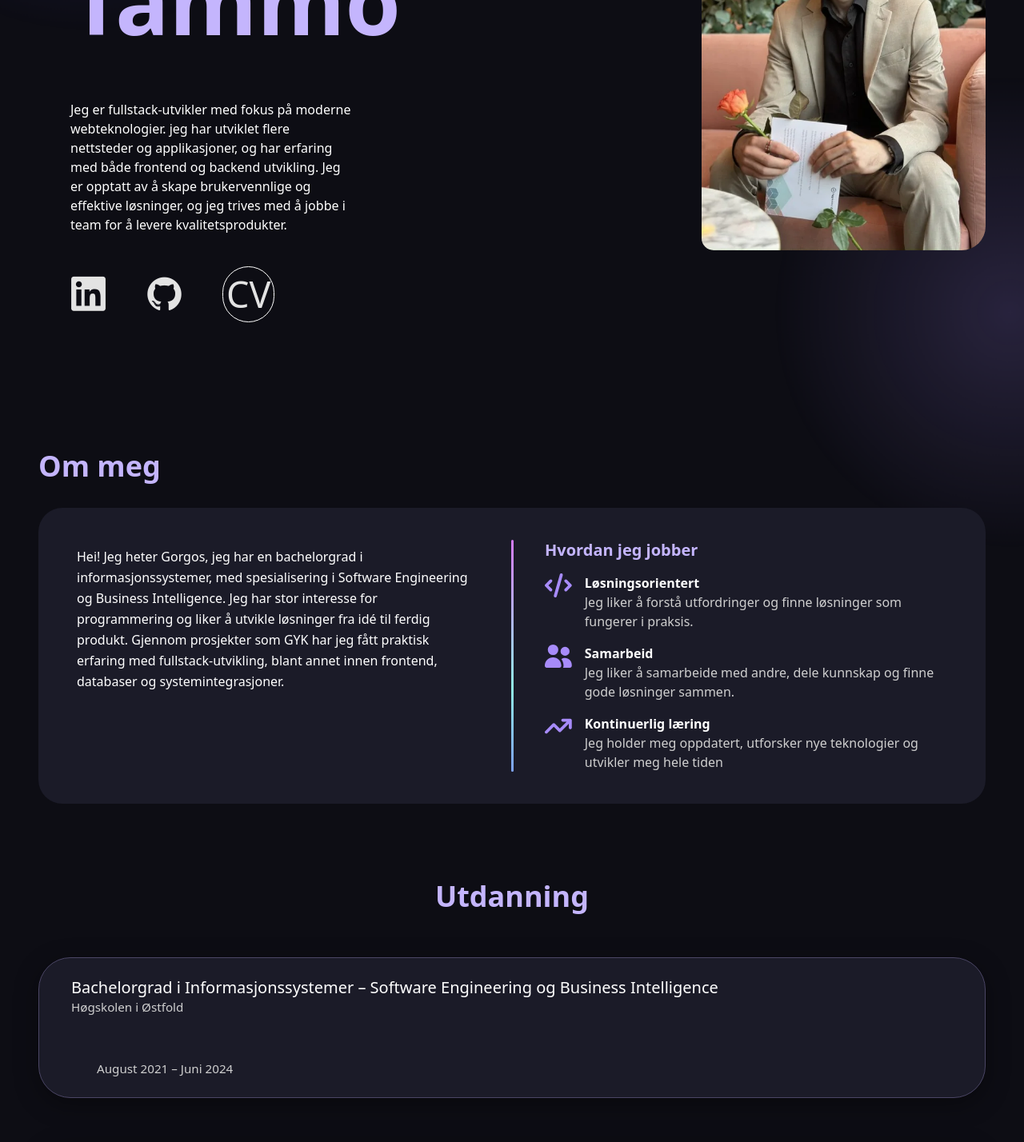
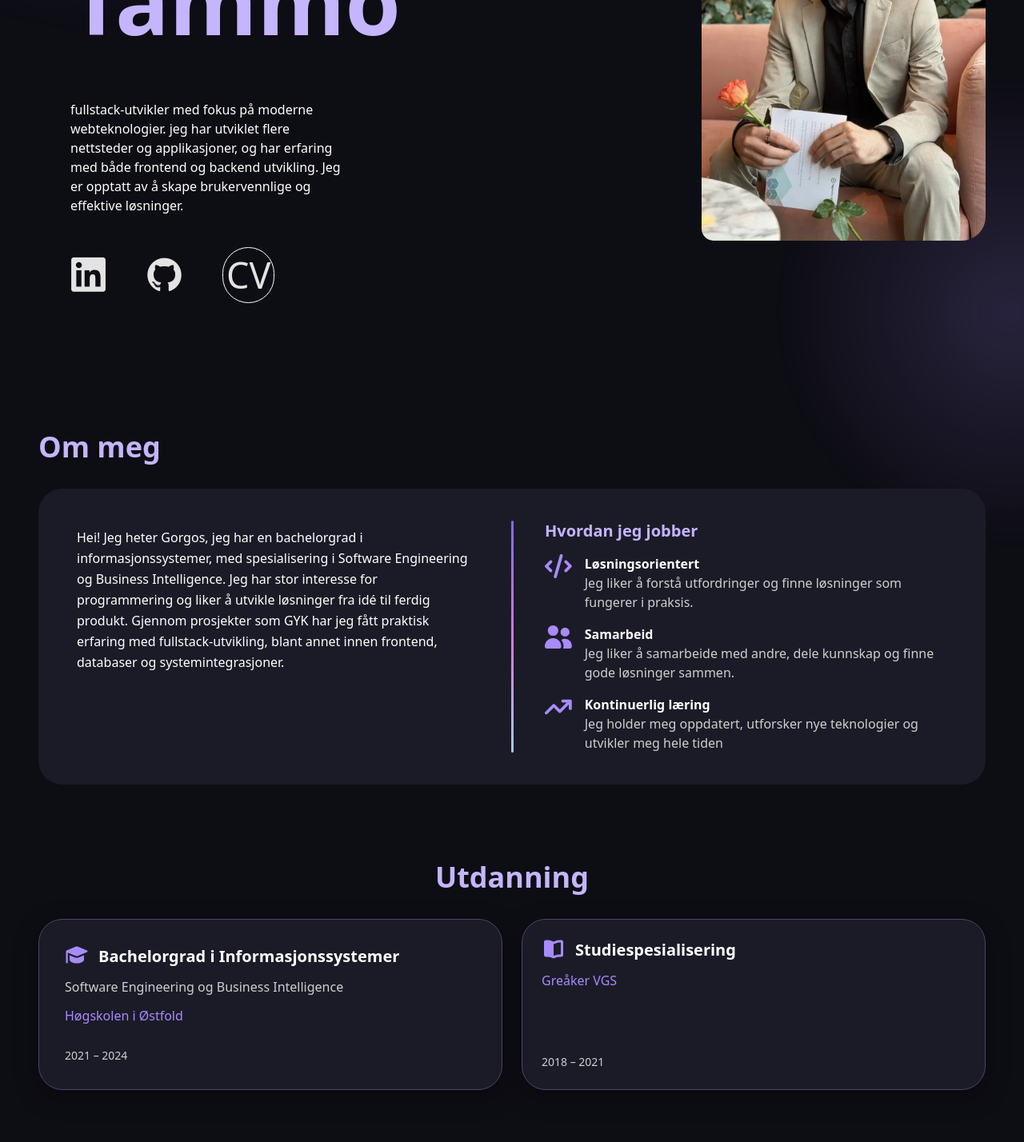
Before and after one commit to Gorgostammos/portfolio, a React (Vite) app: page / in a window 1280 px wide. Shown: the part 400-1828 px from the top of the page at 80% size. Built offline with nearby package versions, Linux system fonts and the light colour scheme.

Commit message:
fiks
jeg endret på layout av utdannings section

```diff
--- a/src/App.jsx
+++ b/src/App.jsx
@@ -10,8 +10,11 @@ import {
   faCode,
   faUserGroup,
   faArrowTrendUp,
+  faGraduationCap,
+  faBookOpen,
+} from "@fortawesome/free-solid-svg-icons";
 
-} from "@fortawesome/free-solid-svg-icons";
+
 import { age } from "./utils/age";
 
 function App() {
@@ -30,10 +33,10 @@ function App() {
         <PillNav items={navItems} />
       </header>
 
-      <main className="site-main flex-1 w-full min-w-0 px-4 text-center md:px-8 lg:px-12 ">
+      <main className="site-main flex-1 w-full min-w-0 gap-16 px-4 md:gap-24 text-center md:px-8 lg:px-12 ">
         {/*intro*/}
         <section
-          className="flex w-full max-w-full mx-auto flex-col mt-2 mb-16 md:mb-24 scroll-mt-25"
+          className="flex w-full max-w-full mx-auto flex-col mt-2 mb-16 md:mb-24 scroll-mt-25 "
           id="intro"
         >
           <section className="flex flex-col m-10 lg:flex-row max-w-full self-center items-center justify-center gap-8 lg:gap-10 w-full">
@@ -44,11 +47,10 @@ function App() {
 
               <section className="divider flex flex-col gap-10 text-primary-text w-1/2">
                 <p>
-                  Jeg er fullstack-utvikler med fokus på moderne webteknologier.
-                  jeg har utviklet flere nettsteder og applikasjoner, og har
+                  fullstack-utvikler med fokus på moderne webteknologier. jeg
+                  har utviklet flere nettsteder og applikasjoner, og har
                   erfaring med både frontend og backend utvikling. Jeg er
-                  opptatt av å skape brukervennlige og effektive løsninger, og
-                  jeg trives med å jobbe i team for å levere kvalitetsprodukter.
+                  opptatt av å skape brukervennlige og effektive løsninger.
                 </p>
 
                 <div className="social-icons flex flex-wrap gap-10 self-start">
@@ -184,37 +186,58 @@ function App() {
 
         {/* UTDANNING */}
         <section
-          className="flex flex-col gap-14 my-24 mx-auto max-w-275"
+          className="w-full max-w-6xl mx-auto my-24 scroll-mt-25"
           id="utdanning"
         >
-          <h1 className="text-4xl font-bold text-heading">Utdanning</h1>
+          <h2 className="text-4xl font-bold text-heading mb-8">Utdanning</h2>
 
-          <section className="education-card flex flex-col w-full min-w-0 lg:flex-1gap-2 shadow-card justify-start border border-card-border bg-card rounded-[40px] px-10 py-6 text-left shadow-[0_0_20px_5px_rgba(240,237,237,0.3)]max-[768px]:px-6max-[768px]:py-5">
-            <div className="education-left m-0 mb-14 text-2xl font-weight-bold text-primary-text">
-              <h3>
-                Bachelorgrad i Informasjonssystemer – Software Engineering og
-                Business Intelligence
-              </h3>
-              <p className="education-school">Høgskolen i Østfold</p>
-            </div>
-            <div className="education-right ml-8 whitespace-nowrap">
-              <p className="education-date m-0 text-secondary-text">
-                August 2021 – Juni 2024
+          {/* Grid bestemmer hvordan kortene plasseres */}
+
+          <div className="grid grid-cols-1 md:grid-cols-2 gap-6">
+            {/* Bachelorgrad */}
+            <div className="flex flex-col gap-3 rounded-card bg-card border border-card-border shadow-card p-6 md:p-8 text-left">
+              {/* Ikon og overskrift */}
+              <div className="flex items-start gap-3">
+                <FontAwesomeIcon
+                  icon={faGraduationCap}
+                  className="text-2xl text-accent-light"
+                />
+
+                <h3 className="text-xl font-semibold text-primary-text">
+                  Bachelorgrad i Informasjonssystemer
+                </h3>
+              </div>
+
+              <p className="text-secondary-text">
+                Software Engineering og Business Intelligence
+              </p>
+
+              <p className="text-accent-light">Høgskolen i Østfold</p>
+
+              <p className="text-secondary-text text-sm mt-auto pt-4">
+                2021 – 2024
               </p>
             </div>
-          </section>
 
-          <section className="education-card flex flex-col w-full min-w-0 lg:flex-1gap-2 shadow-card justify-start border border-card-border bg-card rounded-[40px] px-10 py-6 text-left shadow-[0_0_20px_5px_rgba(240,237,237,0.3)]max-[768px]:px-6max-[768px]:py-5">
-            <div className="education-left education-left m-0 mb-14 text-2xl font-weight-bold text-primary-text">
-              <h3>Studiespesialisering</h3>
-              <p className="education-school m-0 text-2xl ">Greåker VGS</p>
-            </div>
-            <div className="education-right ml-8 whitespace-nowrap">
-              <p className="education-date m-0 text-secondary-text">
-                August 2018 – Juni 2021
+            {/* Videregående */}
+            <div className="flex flex-col gap-3 rounded-card bg-card border border-card-border shadow-card p-6 text-left">
+              <div className="flex items-start gap-3">
+                <FontAwesomeIcon
+                  icon={faBookOpen}
+                  className="text-2xl text-accent-light"
+                />
+                <h3 className="text-xl font-semibold text-primary-text">
+                  Studiespesialisering
+                </h3>
+              </div>
+
+              <p className="text-accent-light">Greåker VGS</p>
+
+              <p className="text-secondary-text text-sm mt-auto pt-4">
+                2018 – 2021
               </p>
             </div>
-          </section>
+          </div>
         </section>
 
         {/* ERFARING */}
--- a/src/index.css
+++ b/src/index.css
@@ -114,7 +114,7 @@
     var(--color-accent-primary)
   );
   background-size: 200% 200%; /* gradienten er større enn streken, så den kan gli */
-  animation: dividerFlow 5s ease-in-out infinite alternate;
+  animation: dividerFlow 3s ease-in-out infinite alternate;
 }
 
 @media (min-width: 1024px) {
```
